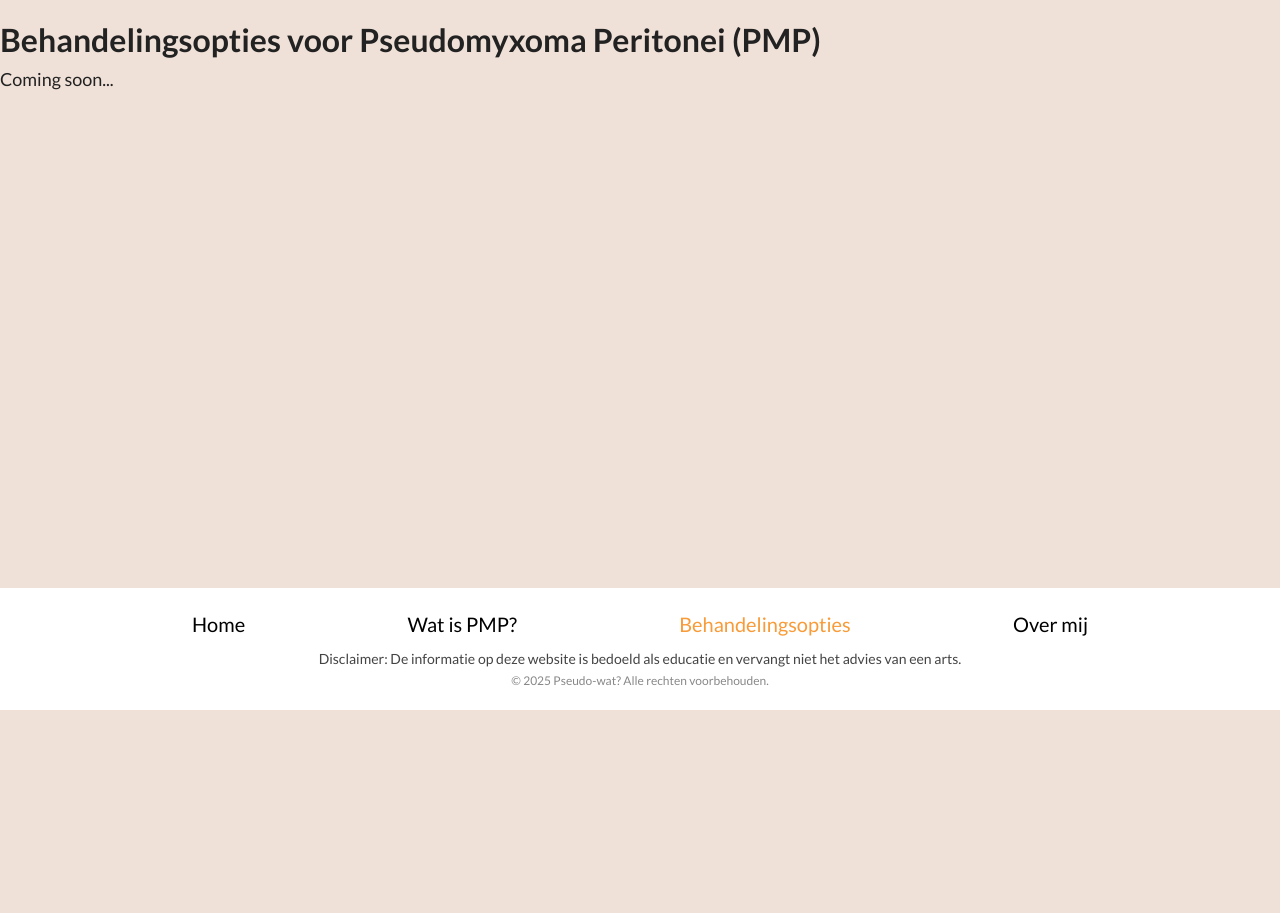
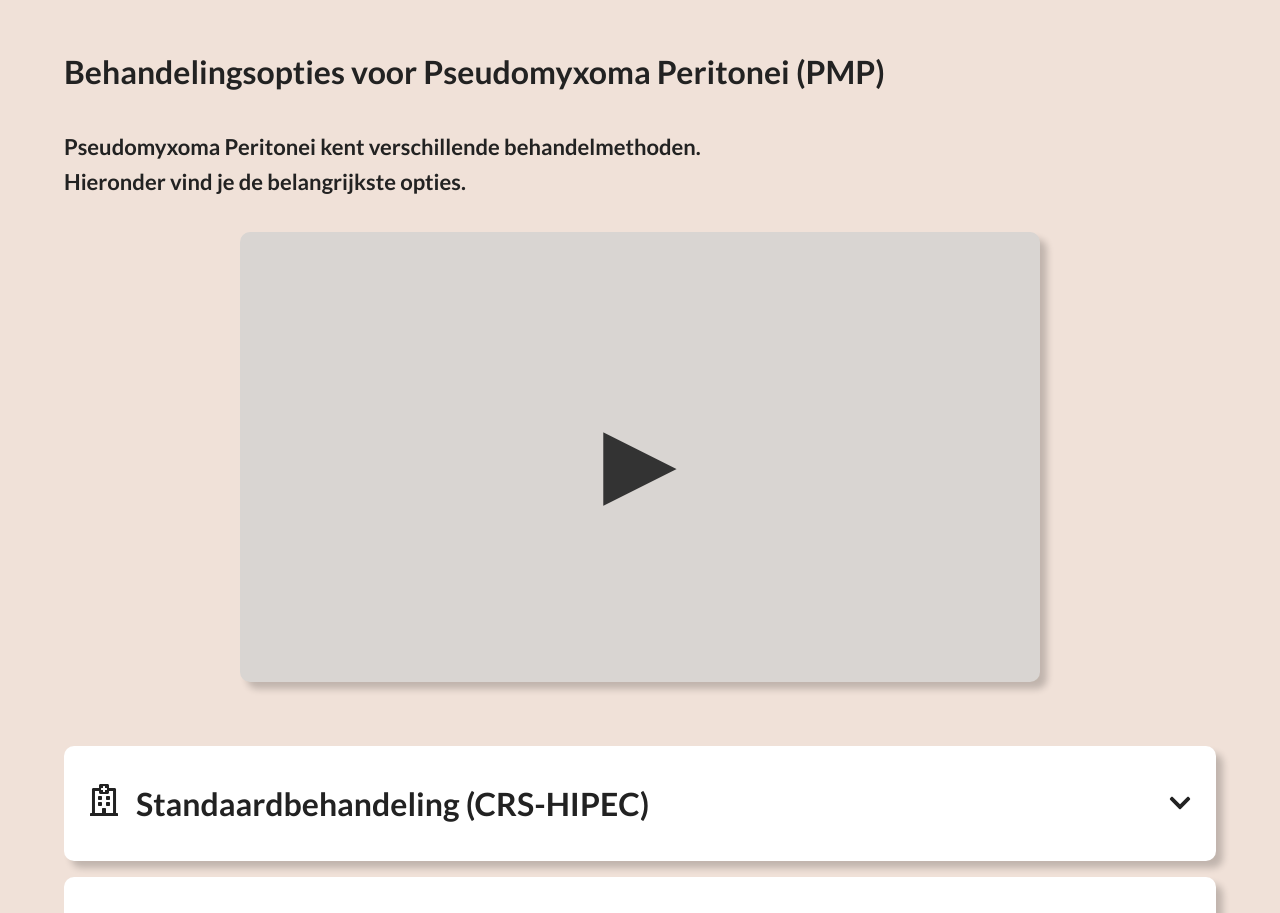
Before and after one commit to RachellevanUden/pseudo-wat-final, a React (Vite) app: page /Behandelingsopties in a window 1280 px wide. Shown: the part 100-1013 px from the top of the page. Before the commit the page ends 810 px from the top, so only its background shows below. Built offline with nearby package versions, Linux system fonts and the light colour scheme.

Commit message:
feat: implement treatment options page with accordion components and video placeholder

```diff
--- a/src/App.css
+++ b/src/App.css
@@ -57,7 +57,7 @@ h1 {
 h3 {
   font-size: 1.375rem; /* 22px */
   font-weight: 600;
-  margin-bottom: 0.75rem;
+  margin: 2rem 0 0.75rem;
 }
 
 h4 {
@@ -88,3 +88,7 @@ button:hover,
 .button:hover {
   background-color: #e4882f;
 }
+
+ul {
+  padding-left: 1.25rem;
+}
--- /dev/null
+++ b/src/components/Accordion.jsx
@@ -0,0 +1,20 @@
+import { useState } from 'react';
+import { FaChevronDown, FaChevronUp } from 'react-icons/fa';
+import '../styles/Accordion.css';
+
+function Accordion({ icon, title, children }) {
+  const [isOpen, setIsOpen] = useState(false);
+
+  return (
+    <div className={`accordion ${isOpen ? 'open' : ''}`}>
+      <div className="accordion-header" onClick={() => setIsOpen(!isOpen)}>
+        <span className="accordion-icon">{icon}</span>
+        <h2>{title}</h2>
+        <span className="accordion-toggle">{isOpen ? <FaChevronUp /> : <FaChevronDown />}</span>
+      </div>
+      {isOpen && <div className="accordion-content">{children}</div>}
+    </div>
+  );
+}
+
+export default Accordion;
--- a/src/pages/Behandelingsopties.jsx
+++ b/src/pages/Behandelingsopties.jsx
@@ -1,10 +1,131 @@
+import '../styles/Behandelingsopties.css';
+import { FaRegHospital, FaStethoscope, FaMicroscope } from "react-icons/fa";
+import { SlCalender } from "react-icons/sl";
+import Accordion from '../components/Accordion';
+
 function Behandelingsopties() {
-    return (
-        <div>
-            <h2>Behandelingsopties voor Pseudomyxoma Peritonei (PMP)</h2>
-            <p>Coming soon...</p>
+  return (
+    <main className="container">
+        <h2 className='Behandelingsopties'>Behandelingsopties voor Pseudomyxoma Peritonei (PMP)</h2>
+        <h3>Pseudomyxoma Peritonei kent verschillende behandelmethoden. <br/>Hieronder vind je de belangrijkste opties.</h3>
+
+        <section className="video-section">
+        <div className="video-placeholder">
+            <span className="play-icon">▶</span>
         </div>
-    );
+        </section>
+
+        <Accordion
+            title="Standaardbehandeling (CRS-HIPEC)"
+            icon={<FaRegHospital />}
+            >
+            <p><strong>Wat is CRS-HIPEC?</strong></p>
+            <ul>
+                <li>Een combinatiebehandeling van een operatie (CRS) en een spoeling met warme chemotherapie (HIPEC).</li>
+                <li>Wordt vaak toegepast bij Pseudomyxoma Peritonei (PMP) om zoveel mogelijk slijm en tumoren te verwijderen.</li>
+                <li>Het doel is om de ziekte onder controle te krijgen of zelfs volledig te verwijderen.</li>
+            </ul>
+            <br/>
+            <p><strong>Stap 1: Cytoreductieve Chirurgie (CRS)</strong></p>
+            <ul>
+                <li>De chirurg verwijdert het slijm en tumoren uit de buikholte.</li>
+                <li>Dit gebeurt via een snee van borstbeen tot schaambeen.</li>
+                <li>Organen zoals de blinde darm, milt of delen van de darmen kunnen verwijderd worden als ze aangetast zijn.</li>
+            </ul>
+            <br/>
+            <p><strong>Stap 2: HIPEC (warme chemotherapie in de buik)</strong></p>
+            <ul>
+                <li>Direct na de operatie wordt de buikholte gespoeld met warme chemotherapie.</li>
+                <li>Dit doodt achtergebleven kankercellen die met het blote oog niet zichtbaar zijn.</li>
+                <li>Het doel is om zoveel mogelijk ziekte terugkeer te voorkomen.</li>
+            </ul>
+        </Accordion>
+
+        <Accordion
+                title="Ondersteunende behandelingen"
+                icon={<FaStethoscope />}
+                >
+                <p><strong>Palliatieve Chirurgie</strong></p>
+                <ul>
+                    <li>Richt zich op het verlichten van klachten, niet op genezing.</li>
+                    <li>Kan obstructies in de buik verhelpen of pijn verminderen.</li>
+                    <li>Wordt toegepast bij vergevorderde ziekte of wanneer CRS-HIPEC niet mogelijk is.</li>
+                </ul>
+                <br/>
+                <p><strong>Systemische Chemotherapie</strong></p>
+                <ul>
+                    <li>Chemotherapie via de bloedbaan om tumorgroei af te remmen.</li>
+                    <li>Wordt ingezet als de ziekte zich buiten de buikholte verspreid heeft.</li>
+                    <li>Minder effectief dan HIPEC, maar kan soms aanvullend helpen.</li>
+                </ul>
+                <br/>
+                <p><strong>Radiotherapie</strong></p>
+                <ul>
+                    <li>Behandeling met gerichte straling op tumoren of pijnlijke zones.</li>
+                    <li>Wordt zelden toegepast bij PMP, maar kan symptomen verlichten.</li>
+                    <li>Geschikt als andere behandelingen niet mogelijk of effectief zijn.</li>
+                </ul>
+                <br/>
+                <p><strong>Debulking Chirurgie</strong></p>
+                <ul>
+                    <li>Een operatie om zoveel mogelijk zichtbare tumormassa te verwijderen.</li>
+                    <li>Minder uitgebreid dan CRS, en zonder HIPEC.</li>
+                    <li>Wordt soms toegepast als CRS-HIPEC niet mogelijk is.</li>
+                </ul>
+        </Accordion>
+
+        <Accordion
+            title="Onderzoek & experimenteel"
+            icon= {<FaMicroscope />}
+            >
+            <p><strong>Immunotherapie & Gerichte Therapieën</strong></p>
+            <ul>
+                <li>Gericht op het versterken van het immuunsysteem of het blokkeren van tumorgroei.</li>
+                <li>Bevinden zich nog in de onderzoeksfase voor PMP.</li>
+                <li>Kunnen in de toekomst een rol spelen, maar worden nu nog niet standaard toegepast.</li>
+            </ul>
+            <br/>
+            <p><strong>Mucolytische Therapie</strong></p>
+            <ul>
+                <li>Probeert het slijm in de buikholte af te breken.</li>
+                <li>Wordt momenteel nog weinig gebruikt, vooral binnen onderzoek.</li>
+                <li>Kan in uitzonderlijke gevallen geprobeerd worden wanneer andere behandelingen niet effectief zijn.</li>
+            </ul>
+            <br/>
+            <p><strong>BromAc - Onderzoek in Australië</strong></p>
+            <ul>
+                <li>Experimentele behandeling die eiwitten blokkeert die tumorgroei stimuleren.</li>
+                <li>Wordt onderzocht in klinische proeven in Australië en is nog niet goedgekeurd in Europa.</li>
+                <li>Als je interesse hebt in deelname aan een proef, bespreek dit met je arts.</li>
+            </ul>
+        </Accordion>
+
+        <Accordion
+            title="Wat kun je verwachten?"
+            icon={<SlCalender />}
+            >
+            <p><strong>Herstel & Nazorg</strong></p>
+            <ul>
+                <li>De operatie is zwaar, met een intensief hersteltraject.</li>
+                <li>Je verblijft op een gespecialiseerde afdeling, zoals de IC-afdeling.</li>
+                <li>Het medische team volgt je nauw op tijdens je herstel en ondersteunt je stap voor stap.</li>
+                <li>Hoe fitter en actiever je bent vóór de operatie, hoe beter je meestal herstelt.</li>
+            </ul>
+            <br/>
+            <p><strong>Mogelijke complicaties</strong></p>
+            <ul>
+                <li>Longontsteking - kan ontstaan na de operatie door verminderde ademhaling.</li>
+                <li>Blaasontsteking - vooral bij langdurige kathetergebruik.</li>
+                <li>Infecties in de buik - mogelijk bij lekkages in de darmen na de ingreep.</li>
+            </ul>
+            <br/>
+            <p>
+            Een combinatiebehandeling van een operatie (CRS) en een spoeling met warme chemotherapie (HIPEC).
+            </p>
+        </Accordion>
+    </main>
+  );
 }
 
+
 export default Behandelingsopties;
--- /dev/null
+++ b/src/styles/Accordion.css
@@ -0,0 +1,35 @@
+.accordion {
+  background: white;
+  border-radius: 10px;
+  padding: 2rem 1.5rem;
+  margin: 1rem 0;
+  box-shadow: 7px 7px 7px rgba(0, 0, 0, 0.2);
+  cursor: pointer;
+}
+
+.accordion-header {
+  display: flex;
+  justify-content: space-between;
+  align-items: center;
+}
+
+.accordion-icon {
+  font-size: 2rem;
+  margin-right: 1rem;
+}
+
+.accordion-toggle {
+  font-size: 1.5rem;
+  display: flex;
+  align-items: center;
+}
+
+.accordion h2 {
+  flex-grow: 1;
+}
+
+.accordion-content {
+  margin-top: 1rem;
+  padding-top: 1.25rem;
+  border-top: 1px solid #F89B38;
+}
--- a/src/styles/Home.css
+++ b/src/styles/Home.css
@@ -12,7 +12,7 @@
   display: flex;
   align-items: center;
   justify-content: center;
-  border-radius: 8px;
+  border-radius: 10px;
   box-shadow: 7px 7px 7px rgba(0, 0, 0, 0.2);
 }
 
--- a/src/styles/TextBlock.css
+++ b/src/styles/TextBlock.css
@@ -1,6 +1,6 @@
 .text-block {
   background-color: #fff;
-  border-radius: 12px;
+  border-radius: 10px;
   padding: 2rem 1.5rem;
   box-shadow: 7px 7px 7px rgba(0, 0, 0, 0.2);
 
@@ -17,10 +17,6 @@
   font-size: 1.125rem;
 }
 
-.text-block-content ul {
-  padding-left: 1.25rem;
-  margin: 0;
-}
 
 .text-block-icon {
   font-size: 5rem;
--- a/src/styles/WatIsPmp.css
+++ b/src/styles/WatIsPmp.css
@@ -21,9 +21,6 @@
   align-items: center;
 }
 
-.pmp-info-box h2 {
-  padding-bottom: 2rem;
-}
 
 .pmp-info-box {
   flex: 1 1 35%;
```
Also changed, not shown: src/styles/Behandelingsopties.css (added).
